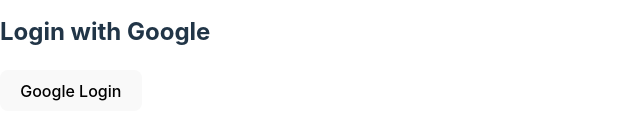
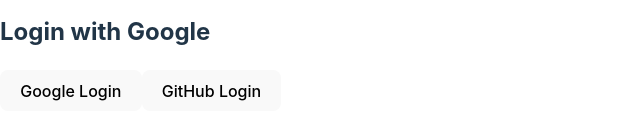
Before and after one commit to DasPriYam714/Simple-Firebase, a React (Vite) app: page /googlelogin in a window 1280 px wide. Shown: the part 397-536 px from the top of the page, without its empty margins (0-640 px from the left). Built offline with nearby package versions, Linux system fonts and the light colour scheme.

Commit message:
add gitHub login

```diff
--- a/src/components/GoogleLogin.jsx
+++ b/src/components/GoogleLogin.jsx
@@ -1,4 +1,4 @@
-import { getAuth, GoogleAuthProvider, signInWithPopup, signOut } from 'firebase/auth';
+import { getAuth, GithubAuthProvider, GoogleAuthProvider, signInWithPopup, signOut } from 'firebase/auth';
 import app from '../firebase/firebase.init';
 import { useState } from 'react';
 
@@ -11,13 +11,26 @@
 
     const handleGoogleSignin =()=>{
         console.log('google signin done')
-        signInWithPopup(auth, provider)
+        signInWithPopup(auth, googleProvider)
         .then((result)=>{
             const loggedInUser = result.user;
             console.log(user);
             setUser(loggedInUser)
         })
         .catch((error)=>{
+            console.log(error);
+        })
+
+    }
+    const handleGitHubSignin =()=>{
+        console.log('gitHub signin done')
+        signInWithPopup(auth, gitProvider)
+        .then(result=>{
+            const loggedUser= result.user
+            console.log(user);
+            setUser(loggedUser)
+        })
+        .catch(error=>{
             console.log(error);
         })
 
@@ -33,7 +46,8 @@
         })
     }
 
-    const provider = new GoogleAuthProvider();
+    const googleProvider = new GoogleAuthProvider();
+    const gitProvider = new GithubAuthProvider();
 
 
 
@@ -44,7 +58,10 @@
             {
                 user ?
                 <button onClick={handleSignOut}>SignOut</button>:
-            <button onClick={handleGoogleSignin}>Google Login</button>
+            <div>
+                <button onClick={handleGoogleSignin}>Google Login</button>
+                <button onClick={handleGitHubSignin}>GitHub Login</button>
+            </div>
             }
 
 
```
